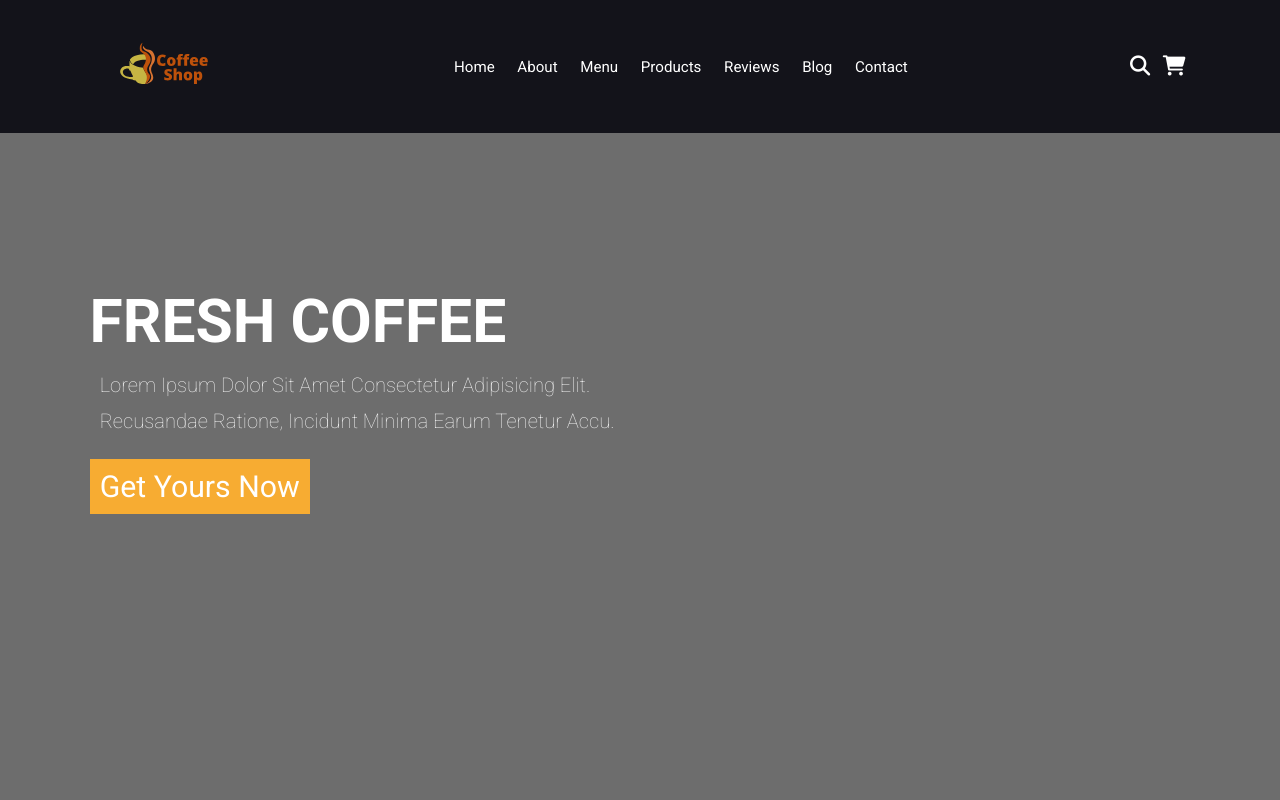
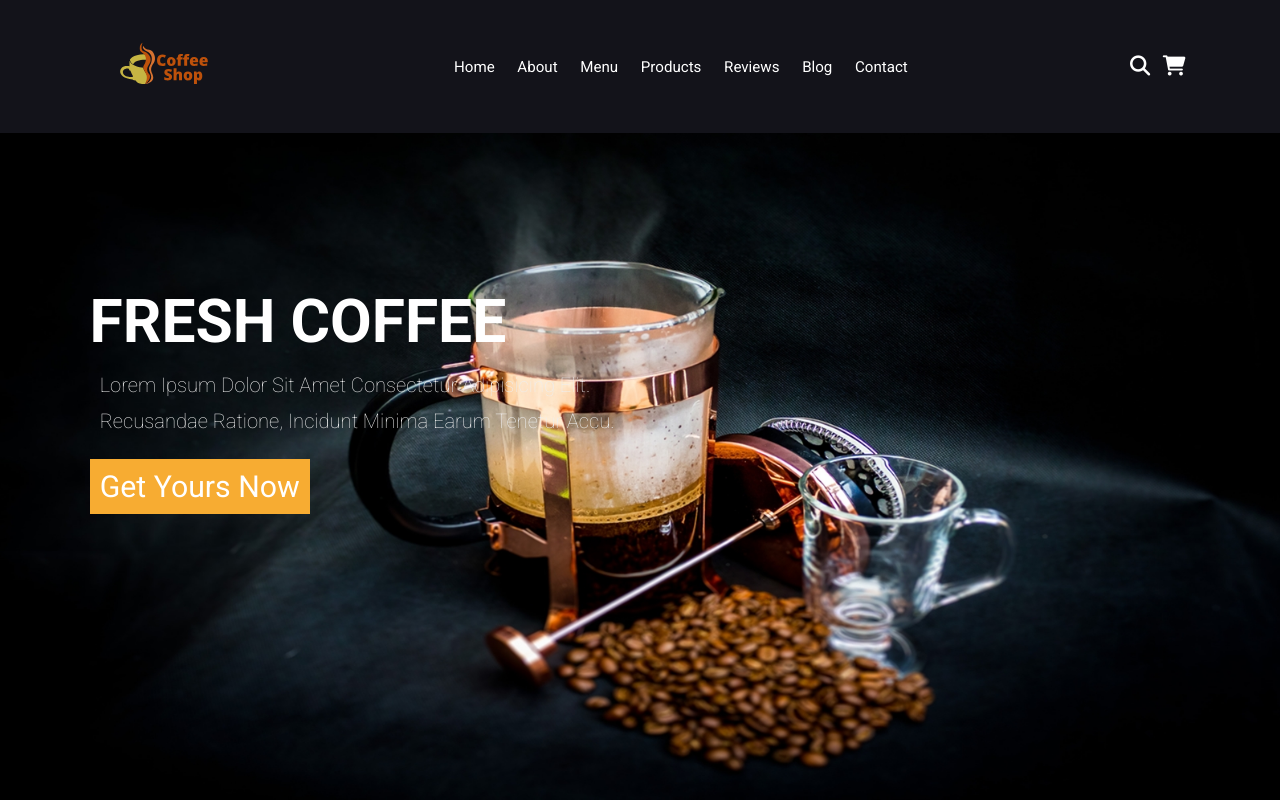
Before and after one commit to Mara-max/CoffeeShop-Website, a plain HTML site: page index.html in a window 1280 px wide. Shown: the top 800 px of the page. Drawn offline with Linux system fonts and the light colour scheme; files whose address does not match are found by name.

Commit message:
Update style.css
cover links update

```diff
--- a/style.css
+++ b/style.css
@@ -244,7 +244,7 @@ section {
     min-height: 100vh;
     display: flex;
     align-items: center;
-    background: url(../assets/images/cover-image.jpg);
+    background: url(cover-image.jpg);
     background-size: cover;
     background-position: center;
     margin-bottom: 2rem;
```
